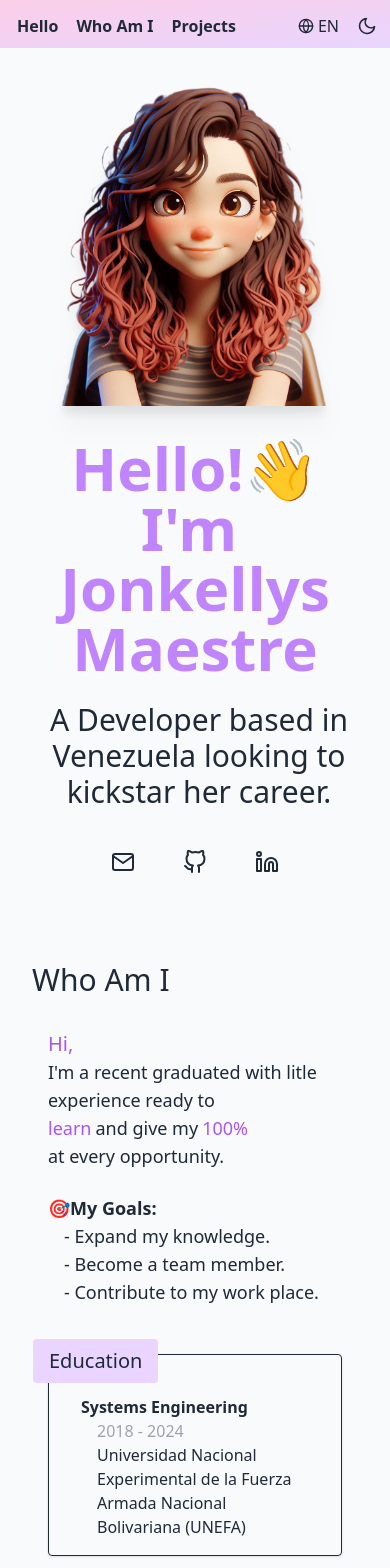
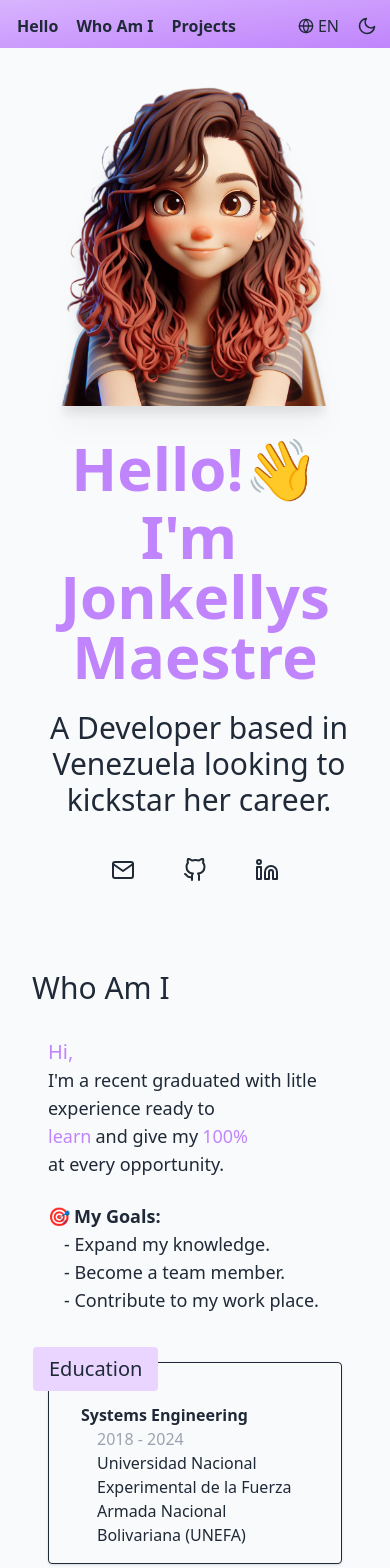
Before and after one commit to Jonkellys/portfolio, a Next.js app: page / in a window 390 px wide. Shown: the top 1568 px of the page. Built offline with nearby package versions, Linux system fonts and the light colour scheme.

Commit message:
Fixed colors

```diff
--- a/src/pages/index.js
+++ b/src/pages/index.js
@@ -1,13 +1,9 @@
-import { useScroll, useTransform } from "framer-motion";
 import Menu from "./sections/Header";
 import Hello from "./sections/Hello";
 import AboutMe from "./sections/AboutMe";
 import Projects from "./sections/Projects";
 
 export default function Home() {
-	const { scrollYProgress } = useScroll();
-	const translate = useTransform(scrollYProgress, [0, 1], [0, -100]);
-
 	return (
 		<div className="w-screen relative h-auto pb-8 bg-gray-50 dark:bg-gray-800 text-gray-800 dark:text-gray-50">
 			<Menu />
--- a/src/pages/sections/AboutMe.jsx
+++ b/src/pages/sections/AboutMe.jsx
@@ -14,12 +14,12 @@ export default function AboutMe() {
 			</h2>
 			<div className="w-full flex justify-center flex-col md:flex-row md:justify-around flex-wrap space-3">
 				<div className="w-full md:w-1/2 h-auto p-4 text-lg">
-					<div className="flex flex-row flex-wrap justify-start md:pl-12 [&_span]:text-purple-500">
+					<div className="flex flex-row flex-wrap justify-start md:pl-12 [&_span]:text-purple-400 dark:[&_span]:text-purple-300">
 						<span className="mr-1 text-xl">
 							<FormattedMessage id="about.intro.part-1" />,
 						</span>
 						<FormattedMessage id="about.intro.part-2" />
-						<span className="mr-1">
+						<span className="mr-1 2xl:ml-1">
 							<FormattedMessage id="about.intro.part-3" />
 						</span>
 						<FormattedMessage id="about.intro.part-4" />
@@ -29,7 +29,7 @@ export default function AboutMe() {
 					<div className="md:ml-12 mt-6 md:mt-4">
 						<p>
 							🎯
-							<span className="font-semibold">
+							<span className="font-semibold ml-1">
 								<FormattedMessage id="about.goals.title" />
 							</span>
 						</p>
@@ -130,7 +130,7 @@ export default function AboutMe() {
 					</InfoBox>
 				</div>
 				<div className="w-11/12 mx-[auto] md:mx-0 h-auto mb-8 md:w-[45%] xl:w-11/12 md:my-0 md:my-8 p-4 rounded shadow border border-gray-800 dark:border-white flex flex-col items-center">
-					<h3 className="rounded bg-purple-200 text-xl text-gray-800 px-4 py-2 w-max -mt-8 -ml-40 xl:ml-0 mb-4">
+					<h3 className="rounded bg-purple-200  dark:bg-purple-300 text-xl text-gray-800 px-4 py-2 w-max -mt-8 mb-4">
 						<FormattedMessage id="about.hard-skills.title" />
 					</h3>
 					<div className="flex flex-row justify-around items-center flex-wrap space-x-4 md:1/2 md:px-4 [&_p]:mb-2">
@@ -164,7 +164,7 @@ function ProgressBar({ lang, children }) {
 function InfoBox({ title, children }) {
 	return (
 		<div className="h-full rounded relative shadow border border-gray-800 dark:border-white px-8 pb-4 pt-10">
-			<h3 className="rounded bg-purple-200 text-xl text-gray-800 px-4 py-2 w-max absolute -top-4 -left-4">
+			<h3 className="rounded bg-purple-200  dark:bg-purple-300 text-xl text-gray-800 px-4 py-2 w-max absolute -top-4 -left-4">
 				{title}
 			</h3>
 			{children}
--- a/src/pages/sections/Header.jsx
+++ b/src/pages/sections/Header.jsx
@@ -4,7 +4,7 @@ import Link from "next/link";
 
 export default function Menu() {
 	return (
-		<div className="h-12 flex justify-between z-[1000] text-gray-800 top-0 w-screen px-2 md:px-10 bg-gradient-to-br from-pink-200 to-purple-200 fixed">
+		<div className="h-12 flex justify-between z-[1000] text-gray-800 top-0 w-screen px-2 md:px-10 bg-gradient-to-br from-purple-300 to-purple-400 fixed">
 			<div className="w-max flex justify-start items-end">
 				<Link
 					href="/#hello"
--- a/src/pages/sections/Hello.jsx
+++ b/src/pages/sections/Hello.jsx
@@ -17,11 +17,12 @@ export default function Hello() {
 					<Image className="xl:ml-12 xl:mt-8" src={image1} alt="Hi, it's me" />
 				</div>
 			</div>
-			<div className="w-full md:w-5/12 h-5/6 flex flex-col items-center justify-center self-center">
+			<div className="w-full md:w-5/12 h-5/6 px-2 flex flex-col items-center justify-center self-center">
 				<h1 className="text-6xl font-bold text-purple-400 dark:text-purple-300 mb-6">
 					<span className="w-full flex flex-row justify-center md:justify-start">
 						<FormattedMessage id="hello.hello.part-1" />!
 						<motion.p
+							className="mb-2"
 							animate={{ rotate: -25 }}
 							transition={{
 								repeat: 3,
```
